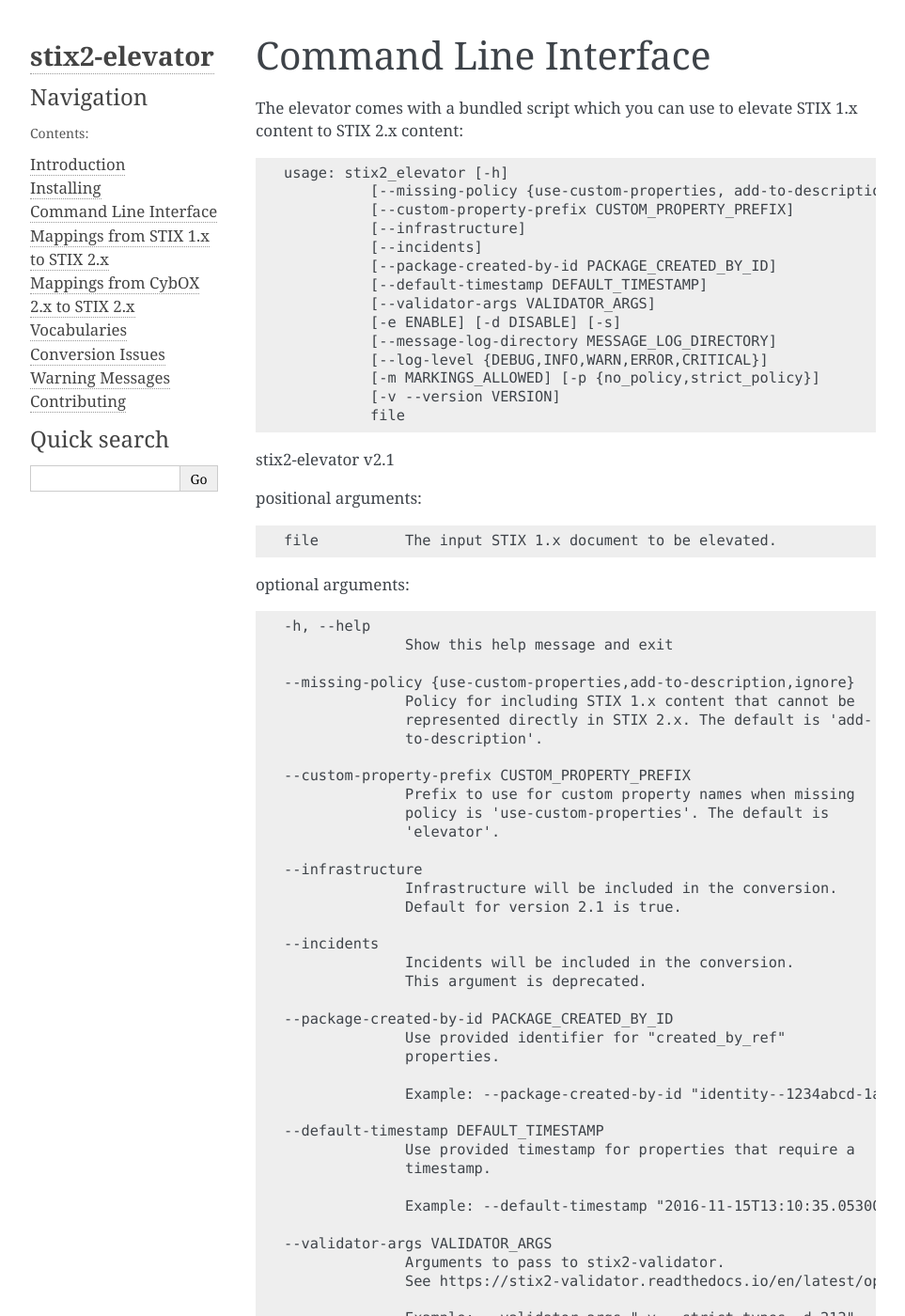
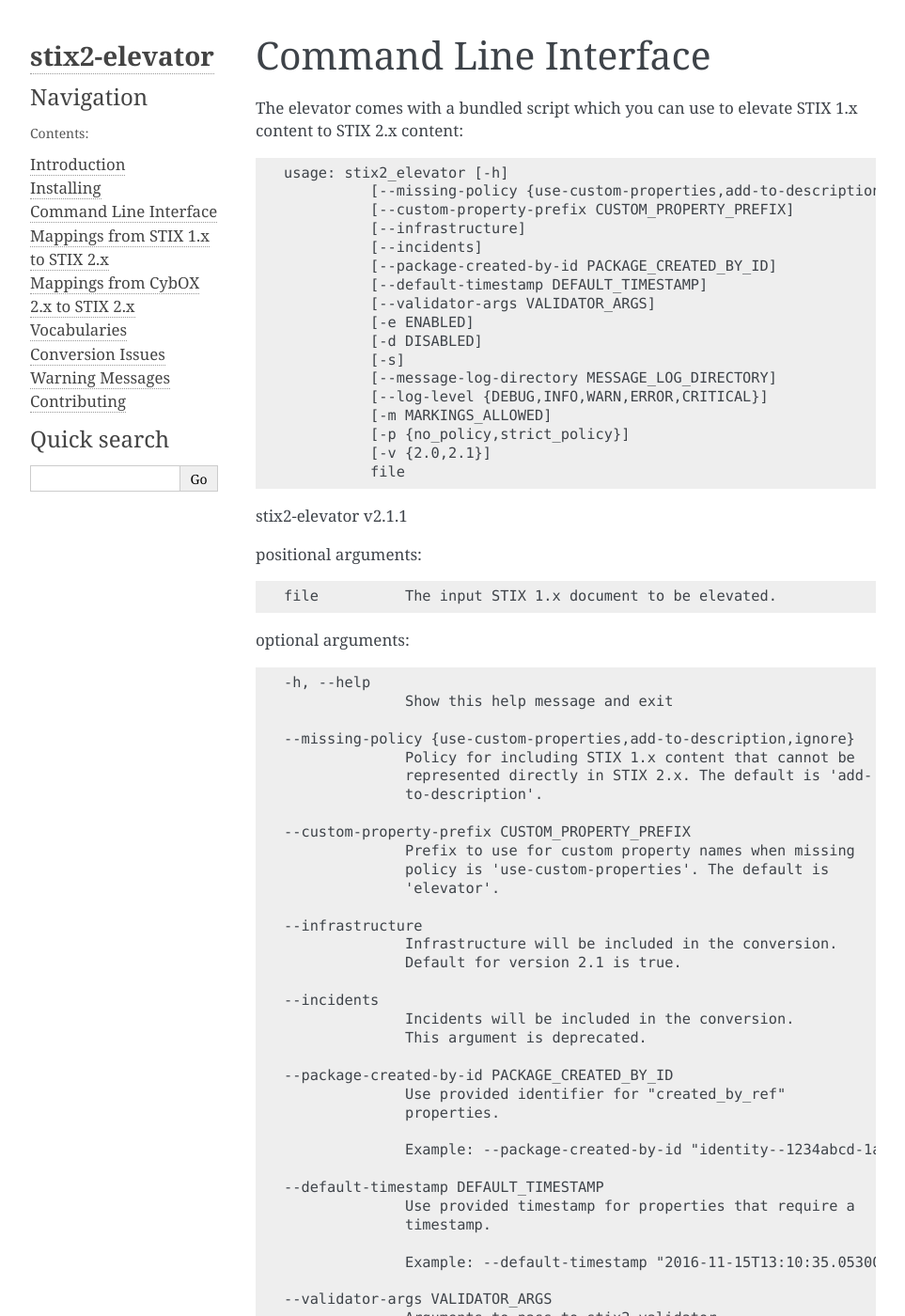
Before and after one commit to oasis-open/cti-stix-elevator, a Sphinx documentation site: the page built from docs/command-line.rst, in a window 1280 px wide and 1400 px high. Shown: the whole window at 94% size, without its empty margins (148-1111 px from the left). Built offline with Sphinx 7.4.7, drawn with Linux system fonts in a browser that asks for light colours; some of the changed text lies outside the part shown.

```diff
--- a/docs/command-line.rst
+++ b/docs/command-line.rst
@@ -7,22 +7,25 @@ STIX 1.x content to STIX 2.x content:
 .. code-block:: text
 
     usage: stix2_elevator [-h]
-              [--missing-policy {use-custom-properties, add-to-description, ignore}]
+              [--missing-policy {use-custom-properties,add-to-description,ignore}]
               [--custom-property-prefix CUSTOM_PROPERTY_PREFIX]
               [--infrastructure]
               [--incidents]
               [--package-created-by-id PACKAGE_CREATED_BY_ID]
               [--default-timestamp DEFAULT_TIMESTAMP]
               [--validator-args VALIDATOR_ARGS]
-              [-e ENABLE] [-d DISABLE] [-s]
+              [-e ENABLED]
+              [-d DISABLED]
+              [-s]
               [--message-log-directory MESSAGE_LOG_DIRECTORY]
               [--log-level {DEBUG,INFO,WARN,ERROR,CRITICAL}]
-              [-m MARKINGS_ALLOWED] [-p {no_policy,strict_policy}]
-              [-v --version VERSION]
+              [-m MARKINGS_ALLOWED]
+              [-p {no_policy,strict_policy}]
+              [-v {2.0,2.1}]
               file
 
 
-stix2-elevator v2.1
+stix2-elevator v2.1.1
 
 positional arguments:
 
@@ -73,14 +76,14 @@ optional arguments:
 
                 Example: --validator-args="-v --strict-types -d 212"
 
-  -e ENABLE, --enable ENABLE
+  -e ENABLED, --enable ENABLED
                 A comma-separated list of the stix2-elevator messages
                 to enable. If the --disable option is not used, no
                 other messages will be shown.
 
                 Example: --enable 250
 
-  -d DISABLE, --disable DISABLE
+  -d DISABLED, --disable DISABLED
                 A comma-separated list of the stix2-elevator messages
                 to disable.
 
```
Also changed, not shown: README.rst (+43 -29 lines), docs/contributing.rst (+16 -16 lines), docs/install.rst (+9 -7 lines).
